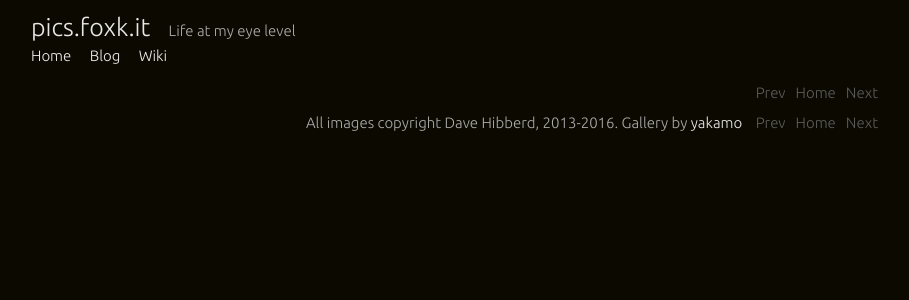
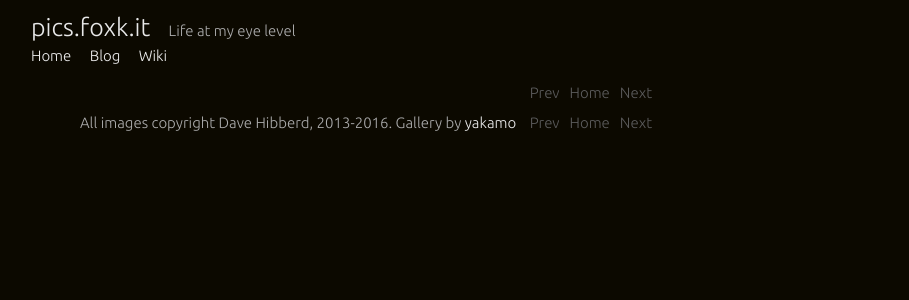
Before and after one commit to irl/simple-gallery, a PHP site: page /?index=1 in a window 1280 px wide. Shown: the top 300 px of the page, without its empty margins (274-1183 px from the left). Run offline with PHP 8.4, Linux system fonts and the light colour scheme; data that the repository does not hold is empty.

Commit message:
Trying new tricks

```diff
--- a/style.css
+++ b/style.css
@@ -11,7 +11,13 @@
 #header {width:700px;margin: 0 auto;height: 50px; padding: 15px;}
 .instamike {font-size: 25px; padding: 15px;color: #e8e8e8;}
 .subtitle {}
-#wrapper {width:80%; max-width:1600px; margin: 0 auto;}
+#wrapper {
+    width: -moz-fit-content;
+    width: -webkit-fit-content;
+    width: fit-content;
+    max-width:1600px;
+    margin: 0 auto;
+}
 #content {}
 .images {text-align: right; font-size: 15px; color: #696969; padding: 30px;margin-bottom: 30px; background-color:#E8E8E8;border: #f2f2f2 solid 1px;}
 .pagnation {text-align: right; margin-bottom: 5px;}
```
